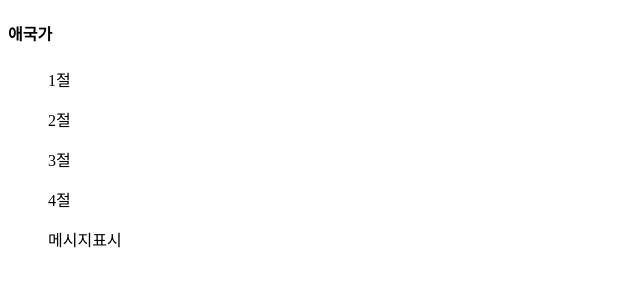
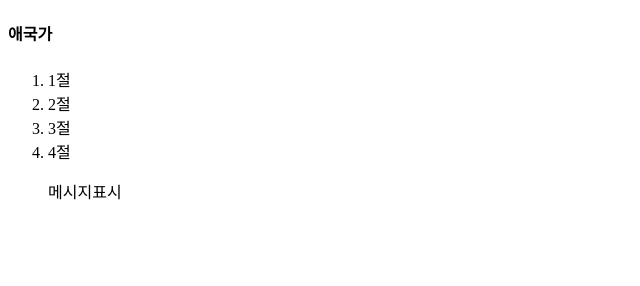
Before and after one commit to 20181383/20181383.github.io, a plain HTML site: page html5/koreaAnthem5.html in a window 1280 px wide. Shown: the whole page, without its empty margins (0-640 px from the left). Drawn offline with Linux system fonts and the light colour scheme.

Commit message:
Update koreaAnthem5.html

```diff
--- a/html5/koreaAnthem5.html
+++ b/html5/koreaAnthem5.html
@@ -13,7 +13,7 @@
  <body>
   <h4>애국가</h4>
   <ul style="list-style-type:suqare">
-  <p onclick="event1onclick()">1절</p><p onclick="event2onclick()">2절</p><p onclick="event3onclick()">3절</p><p onclick="event4onclick()">4절</p><p id="id_1">메시지표시</p>
+  <li onclick="event1onclick()">1절</li><li onclick="event2onclick()">2절</li><li onclick="event3onclick()">3절</li><li onclick="event4onclick()">4절</li><p id="id_1">메시지표시</p>
   </ul>
  </body>
 </html>
```
